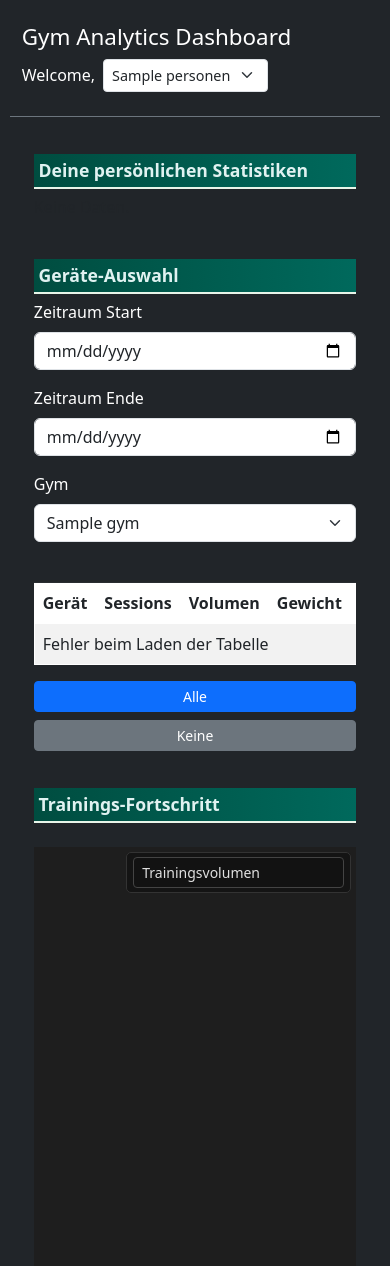
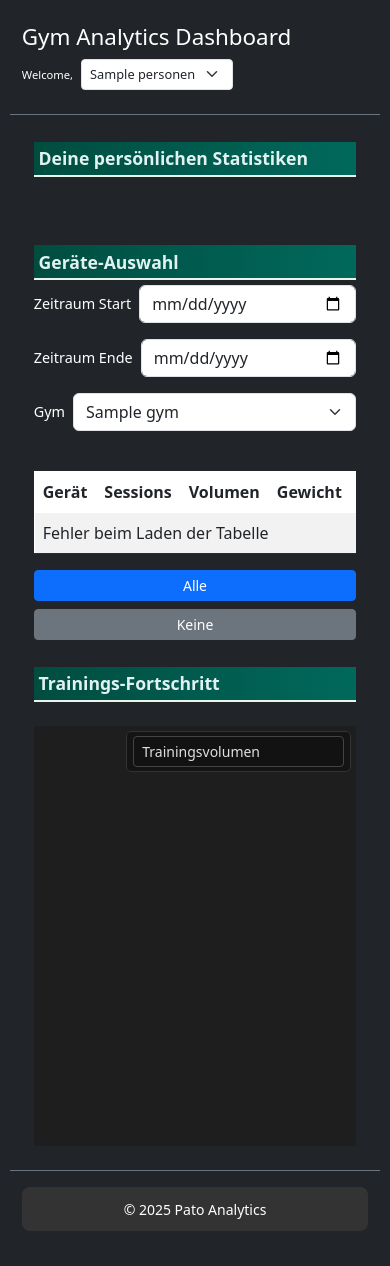
Before and after one commit to Pato7md/gym-stats, a Flask app: template templates/gym.html in a window 390 px wide. Shown: the top 1266 px of the page. After the commit the page ends 1231 px from the top, so only its background shows below. Run offline with Flask 3, Linux system fonts and the light colour scheme; the template is opened without the code that fills it: most values are stand-ins (such as "Sample title", 1, 10 or a date in 2020); parts of the project's set-up code (start-up, migrations or seed data) failed here and were passed over; some libraries are stand-ins or nearby versions.

Commit message:
test dropdown beschriftung (Handy)

```diff
--- a/static/css/style.css
+++ b/static/css/style.css
@@ -97,7 +97,7 @@
   background: linear-gradient(90deg, #004d40, #00695c); /* Dunkel-Petrol → Mittel-Petrol */
   font-size: 1.5rem !important;
   font-weight: 600 !important;
-  margin: 1rem 0 0.5rem 0 !important;
+  margin: 0.2rem 0 0.2rem 0 !important;
   border-bottom: 2px solid #e8f5e9;
 }
 
@@ -168,28 +168,42 @@
 
   h1 {font-size: 1.4rem !important;}
 
+  /* Headline Person Dropdown */
+  #person-form > span.text-white {
+    font-size: 0.7rem;
+  }
+
+  #person.form-select-sm {
+    font-size: 0.8rem;
+    padding-top: 0.3rem;
+    padding-bottom: 0.3rem;
+  }
+
 
   /* Zwischen Überschriften */
   .section-title {
     font-size: 1.1rem !important;
-    margin: 0.8rem 0 0.4rem 0 !important;
+    margin: 0.2rem 0 0.3rem 0 !important;
     padding: 0.2rem 0.3rem;
   }
 
 
-  /* Headline Person Dropdown */
-  #person-form > span.text-white {
-    font-size: 1rem;
+  /*Drodown Beschriftung ändern*/
+  .mb-3 {
+    display: flex;
+    align-items: center;      /* Vertikal zentrieren */
+    gap: 0.5rem;               /* Abstand zwischen Label und Feld */
   }
 
-  #person.form-select-sm {
-    font-size: 0.9rem;
-    padding-top: 0.3rem;
-    padding-bottom: 0.3rem;
+  .mb-3 .form-label {
+    margin-bottom: 0;          /* Standard-Abstand entfernen */
+    white-space: nowrap;       /* Label nicht umbrechen */
+    font-size: 0.9rem;          /* Etwas kleiner für Handy */
   }
 
-  .filter-row {
-    flex-direction: column !important;
+  .mb-3 .form-select,
+  .mb-3 .form-control {
+    flex: 1;                    /* Feld nimmt restliche Breite */
   }
 
 
```
